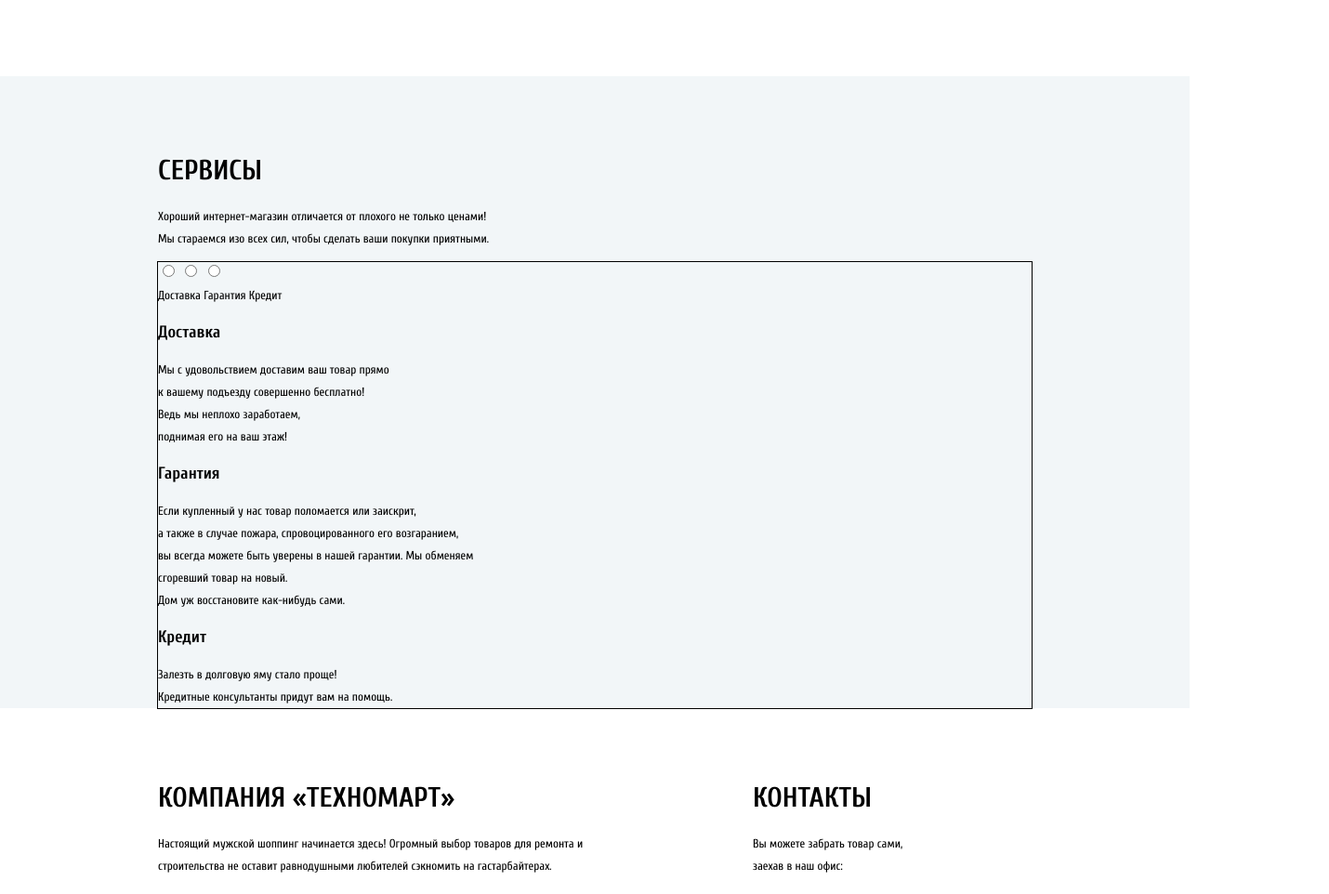
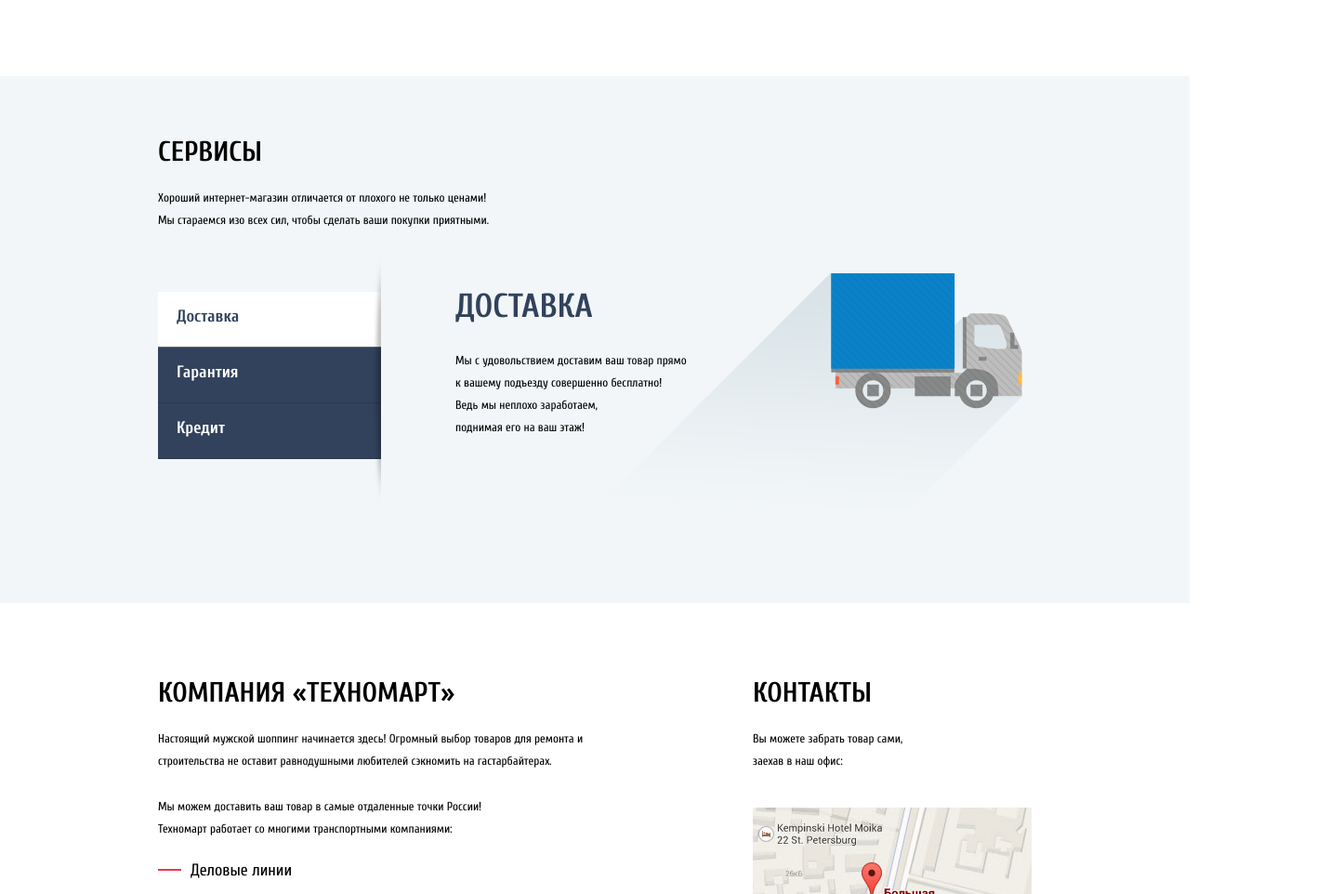
Before and after one commit to Dorofeev-Aleksey/299055-technomart, a plain HTML site: page index.html in a window 1280 px wide. Shown: the part 1738-2700 px from the top of the page at 93% size, 1430 px wide, since content can reach past the window. Drawn offline with Linux system fonts and the light colour scheme.

Commit message:
2 слайдера

```diff
--- a/css/style.css
+++ b/css/style.css
@@ -631,6 +631,38 @@
   border: 2px solid white;
   vertical-align: top;
   border-radius: 50%;
+  cursor: pointer;
+}
+
+.slide-next{
+  width: 30px;
+  height: 30px;
+  position: absolute;
+  border: 4px solid white;
+  top: 120px;
+  right: 25px;
+  z-index: 1000;
+  transform: rotate(45deg);
+  border-radius: 2px;
+  border-bottom-color: transparent;
+  border-left-color: transparent;
+  background-color: transparent;
+  cursor: pointer;
+}
+
+.slide-prev{
+  width: 30px;
+  height: 30px;
+  position: absolute;
+  border: 4px solid white;
+  top: 120px;
+  left: 25px;
+  z-index: 1000;
+  transform: rotate(-135deg);
+  border-radius: 2px;
+  border-bottom-color: transparent;
+  border-left-color: transparent;
+  background-color: transparent;
   cursor: pointer;
 }
 
@@ -1180,6 +1212,7 @@
 
 .services-background{
   background-color: #f2f6f8;
+  height: 522px;
 }
 
 .services-sliders{
@@ -1238,7 +1271,125 @@
 }
 
 .services-background{
-  padding-top: 65px;
+  padding-top: 45px;
+}
+
+.services{
+  padding-bottom: -200px;
+}
+
+.services-slider{
+  height: 280px;
+  width: 940px;
+  position: relative;
+}
+
+.services-slider input[type="radio"]{
+  position: absolute;
+  opacity: 0;
+}
+
+.services-slider-controls{
+  position: absolute;
+  width: 240px;
+  height: 184px;
+  top: 50px;
+  left: 0px;
+  z-index: 1000;
+  text-align: center;
+}
+
+.services-slider-controls label{
+  display: block;
+  height: 45px;
+  width: 220px;
+  background-color: #32425c;
+  vertical-align: middle;
+  cursor: pointer;
+  font-size: 18px;
+  line-height: 24px;
+  text-align: left;
+  color: white;
+  font-family: "Cuprum";
+  font-weight: bold;
+  padding-top: 15px;
+  padding-left: 20px;
+  box-shadow: 0px -1px 0px 0px rgba(41, 52, 73, 0.75) inset;
+}
+
+#service-btn-1:checked ~ .services-slider-controls label[for="service-btn-1"],
+#service-btn-2:checked ~ .services-slider-controls label[for="service-btn-2"],
+#service-btn-3:checked ~ .services-slider-controls label[for="service-btn-3"] {
+  background-color: white;
+  color: #32425c;
+}
+
+.services-slide{
+  position: absolute;
+  top: 20px;
+  left: 320px;
+  width: 100%;
+  height: 100%;
+}
+
+.services-slider .shadow{
+  height: 290px;
+  width: 25px;
+  position: absolute;
+  top: 10px;
+  left: 230px;
+  background-image: url("../img/slide-shadow.png");
+  background-repeat: no-repeat;
+  background-position: 0 0;
+  z-index: 1001;
+}
+
+.services-slide-text h3{
+  font-size: 36px;
+  color: #32425c;
+  text-transform: uppercase;
+}
+
+.services-slide-text{
+  font-size: 13px;
+}
+
+.services-slides .services-slide-text .slide-btn{
+  width: 130px;
+}
+
+.services-slide:nth-child(1){
+  background-image: url(../img/delivery-image.png);
+  background-repeat: no-repeat;
+  background-position: 30% 10px;
+}
+
+.services-slide:nth-child(2){
+  background-image: url(../img/guarantee-image.png);
+  background-repeat: no-repeat;
+  background-position: 40% 10px;
+}
+
+.services-slide:nth-child(3){
+  background-image: url(../img/credit-image.png);
+  background-repeat: no-repeat;
+  background-position: 40% 10px;
+}
+
+.services-slide{
+  display: none;
+}
+
+#service-btn-1:checked ~ .services-slides .services-slide:nth-child(1){
+  display: block;
+}
+
+#service-btn-2:checked ~ .services-slides .services-slide:nth-child(2){
+  display: block;
+}
+
+#service-btn-3:checked ~ .services-slides .services-slide:nth-child(3){
+  display: block;
 }
 
 .services-header h2{
@@ -1249,6 +1400,10 @@
 
 .services-header p{
   font-size: 13px;
+}
+
+.services-header{
+  margin-bottom: 15px;
 }
 
 .footer-up{
--- a/index.html
+++ b/index.html
@@ -82,7 +82,9 @@
       <div class="promo-2 container clearfix">
         <div class="slider">
           <input type="radio" id="btn-1" name="toggle-1" checked>
-          <input type="radio" id="btn-2" name="toggle-2">
+          <input type="radio" id="btn-2" name="toggle-1">
+          <button name="slide-next" class="slide-next"></button>
+          <button name="slide-prev" class="slide-prev"></button>
           <div class="slider-controls">
             <label for="btn-1"></label>
             <label for="btn-2"></label>
@@ -200,7 +202,7 @@
       	  	</a>
       	  	<a href="#" class="company-card">
       	  		<img src="img/AEG.jpg" width="151" height="96" alt="AEG">
-      	  	</figure>
+            </a>
       	  	<a href="#" class="company-card">
       	  		<img src="img/Metabo.jpg" width="204" height="69" alt="metabo">
       	  	</a>
@@ -213,33 +215,43 @@
       	    <p>Хороший интернет-магазин отличается от плохого не только ценами!<br>
           Мы стараемся изо всех сил, чтобы сделать ваши покупки приятными.</p>
           </header>
-          <div class="services-sliders">
-              <input type="radio" name="ervices-radiobtn" value="Доставка" class="services-radiobtn" id="delivery">
-              <input type="radio" name="btn-guarantee" value="Гарантия" class="services-radiobtn" id="guarantee">
-              <input type="radio" name="btn-сredit" value="Кредит" class="services-radiobtn" id="credit">
+          <div class="services-slider">
+            <div class="shadow"></div>
+            <input type="radio" name="toggle-2" id="service-btn-1" checked="">
+            <input type="radio" name="toggle-2" id="service-btn-2">
+            <input type="radio" name="toggle-2" id="service-btn-3">
             <div class="services-slider-controls">
-              <label for="delivery">Доставка</label>
-              <label for="guarantee">Гарантия</label>
-              <label for="credit">Кредит</label>
+              <label for="service-btn-1">Доставка</label>
+              <label for="service-btn-2">Гарантия</label>
+              <label for="service-btn-3">Кредит</label>
             </div>
+            <div class="services-slides">
               <div class="services-slide">
+                <div class="services-slide-text">
                   <h3>Доставка</h3>
                   <p>Мы с удовольствием доставим ваш товар прямо<br>
                      к вашему подъезду совершенно бесплатно!<br>
                      Ведь мы неплохо заработаем,<br>
                      поднимая его на ваш этаж!</p>
                 </div>
+      	      </div>
       	      <div class="services-slide">
+                <div class="services-slide-text">
                   <h3>Гарантия</h3>
                   <p>Если купленный у нас товар поломается или заискрит,<br>
                      а также в случае пожара, спровоцированного его возгаранием,<br>
                      вы всегда можете быть уверены в нашей гарантии. Мы обменяем<br> сгоревший товар на новый.<br>
                      Дом уж восстановите как-нибудь сами.</p>
                 </div>
+      	      </div>
       	      <div class="services-slide">
+                <div class="services-slide-text">
                   <h3>Кредит</h3>
                   <p>Залезть в долговую яму стало проще!<br>
                      Кредитные консультанты придут вам на помощь.</p>
+                  <a href="#" class="btn banner-btn">Узнать Больше</a>
+                </div>
+      	      </div>
             </div>
       	  </div>
       	</section>
```
Also changed, not shown: img/credit-image.png (added), img/delivery-image.png (added), img/guarantee-image.png (added), img/slide-shadow.png (added). Lines whose indentation alone changed are shown as unchanged.
